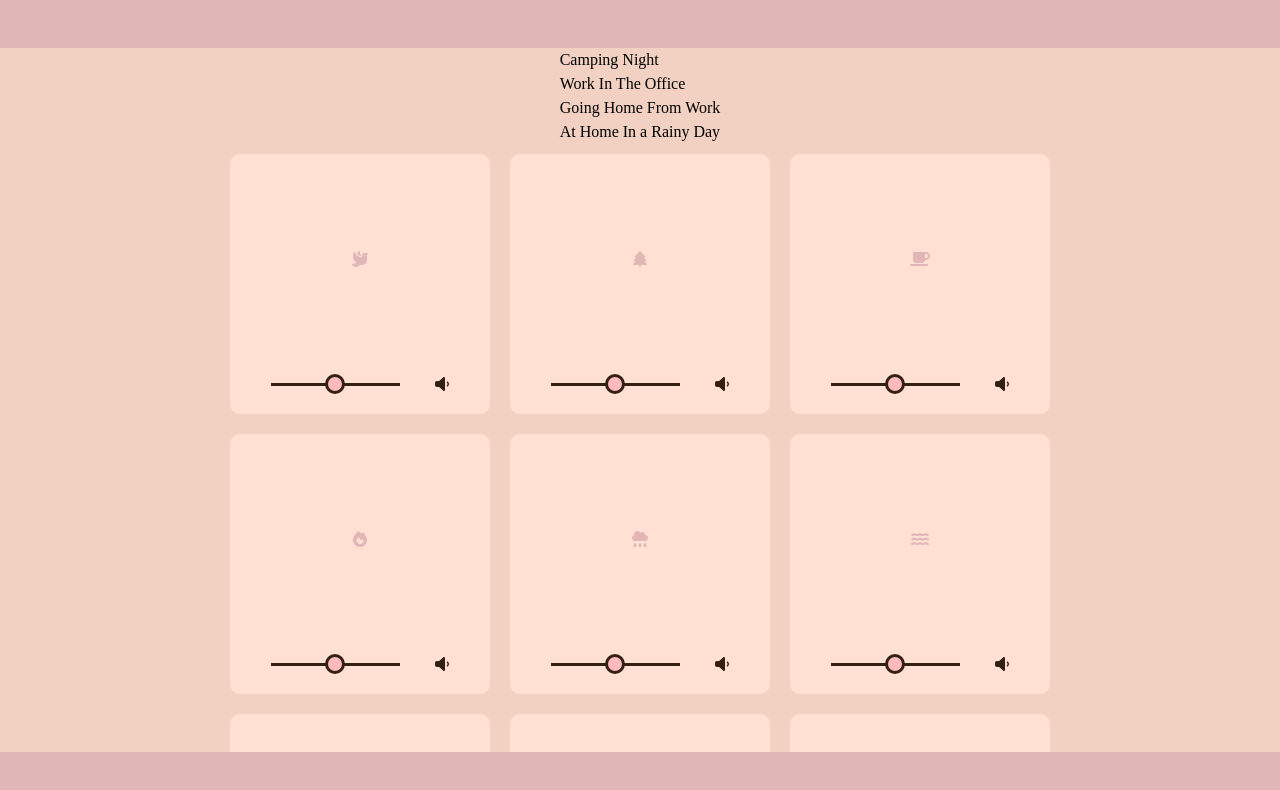
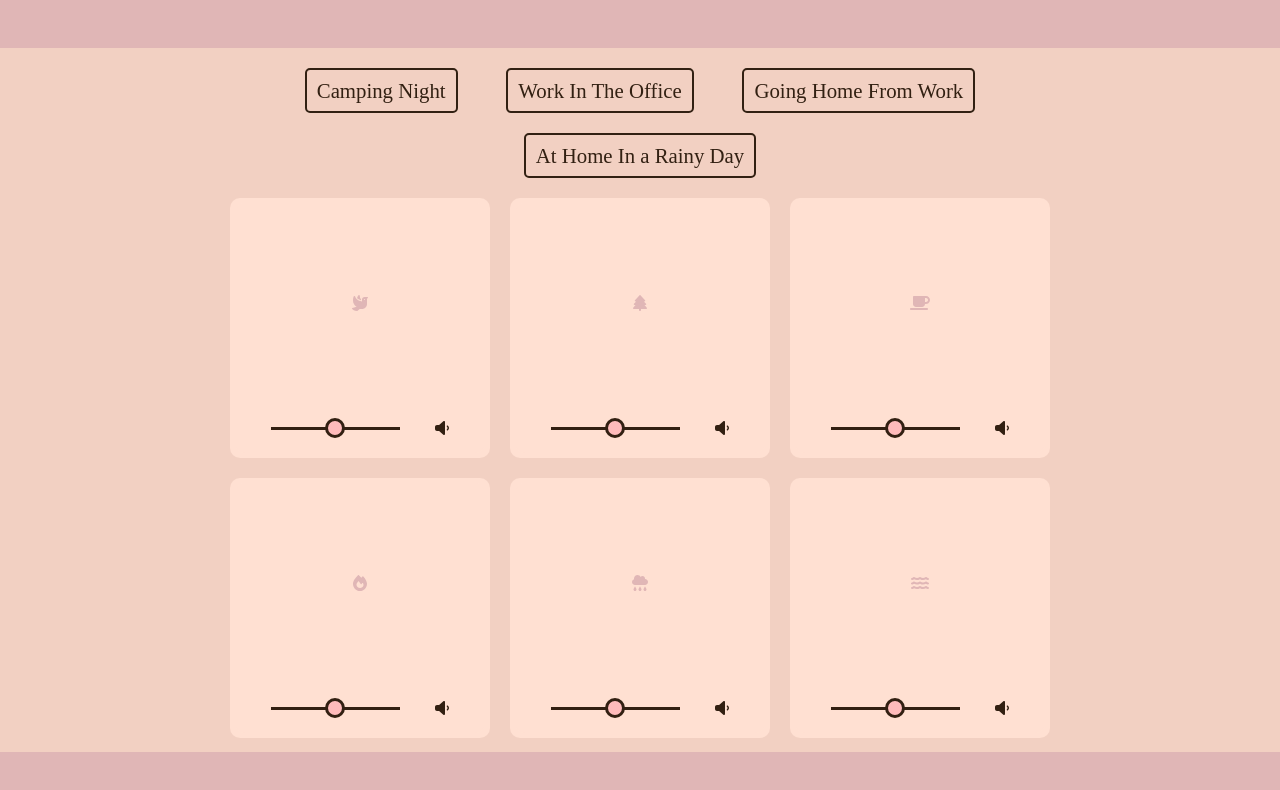
Before and after one commit to OscarGomezL/betterAmbience, a Next.js app: page / in a window 1280 px wide. Shown: the top 790 px of the page. Built offline with nearby package versions, Linux system fonts and the light colour scheme; no server answers; a web font is replaced by a local one.

Commit message:
[ADD] styles to 'presets' component section

```diff
--- a/styles/presets.css
+++ b/styles/presets.css
@@ -0,0 +1,24 @@
+.preset_container {
+	width: 100vw;
+	margin-top: 10px;
+	padding: 0 10vw;
+	height: fit-content;
+	display: flex;
+	flex-wrap: wrap;
+	align-items: center;
+	justify-content: space-evenly;
+}
+.preset {
+	font-size: 1.3rem;
+	width: fit-content;
+	height: fit-content;
+	padding: 5px 10px;
+	border-radius: 5px;
+	margin: 10px 0;
+	text-align: center;
+	border: 2px solid var(--text);
+	background-color: var(--pink-2);
+	color: var(--text);
+	user-select: none;
+	cursor: pointer;
+}
```
